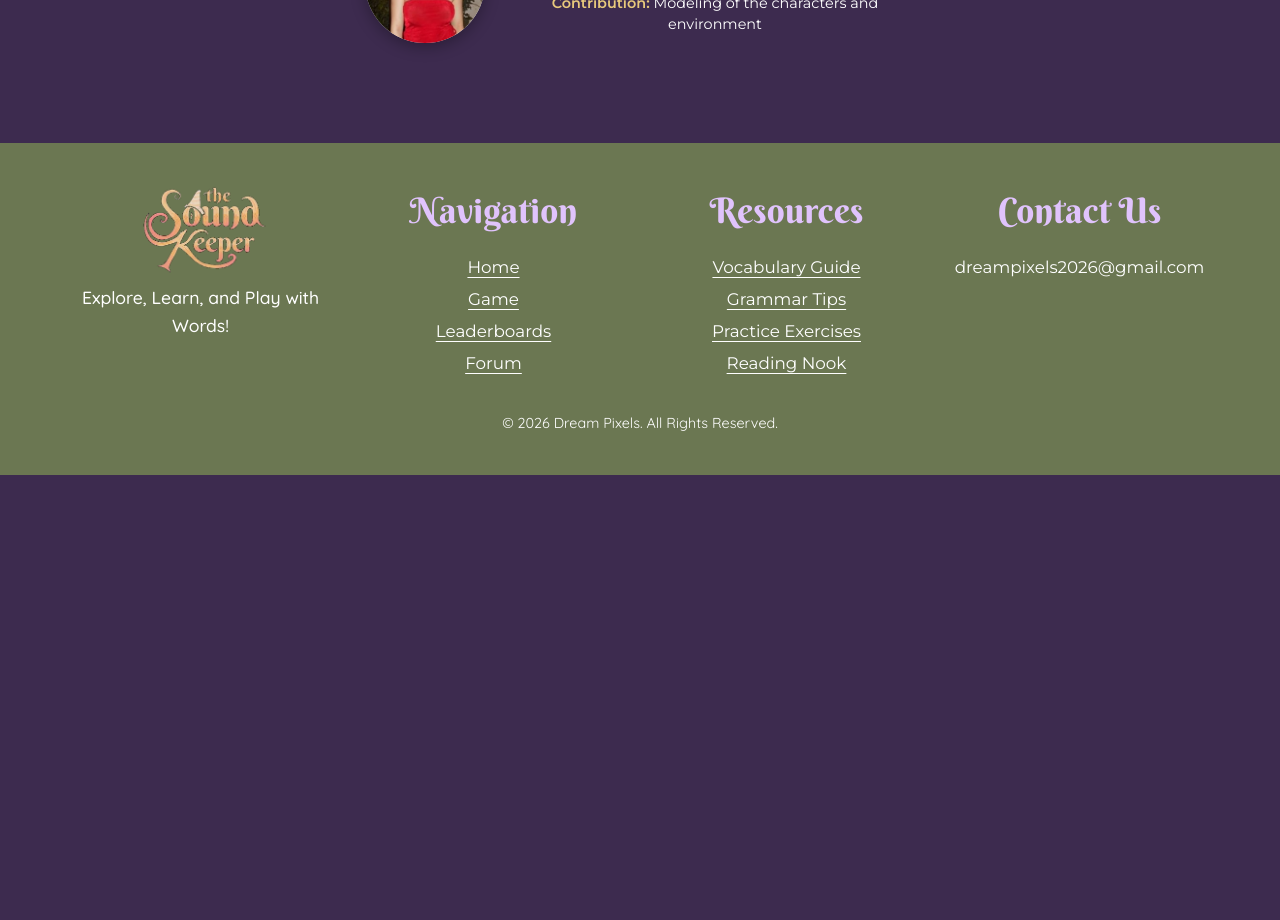
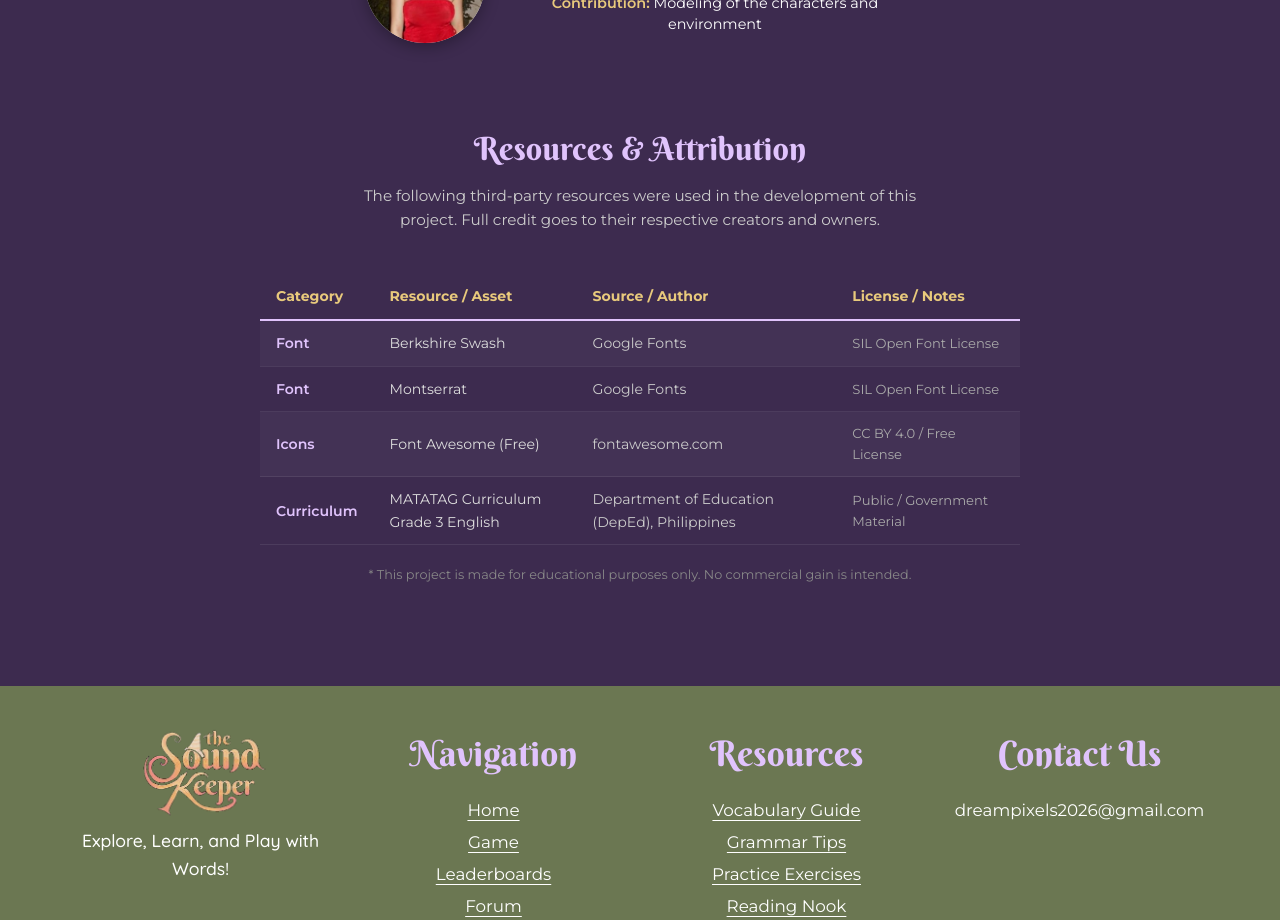
Before and after one commit to eldestdaughterr11/Magic-Reader-New-Game-Site, a React (Vite) app: page /about in a window 1280 px wide. Shown: the part 1300-2220 px from the top of the page. Before the commit the page ends 1775 px from the top, so only its background shows below. Built offline with nearby package versions, Linux system fonts and the light colour scheme; no server answers; the database is empty; sample sign-in values are in the browser's storage.

Commit message:
feat: add attribution section to About page and archive feature to Admin Lessons

```diff
--- a/src/pages/About.jsx
+++ b/src/pages/About.jsx
@@ -99,6 +99,57 @@ function About() {
         ))}
       </div>
 
+      {/* Resources & Attribution */}
+      <div style={{ marginTop: '80px' }}>
+        <div style={{ textAlign: 'center', marginBottom: '40px' }}>
+          <h2 style={{ fontFamily: 'Berkshire Swash, cursive', fontSize: '2rem', color: '#e0c3fc', marginBottom: '10px', fontWeight: '400' }}>
+            Resources &amp; Attribution
+          </h2>
+          <p style={{ fontFamily: 'Montserrat, sans-serif', color: '#ccc', fontSize: '0.95rem', maxWidth: '600px', margin: '0 auto' }}>
+            The following third-party resources were used in the development of this project. Full credit goes to their respective creators and owners.
+          </p>
+        </div>
+
+        <div style={{ overflowX: 'auto' }}>
+          <table style={{
+            width: '100%',
+            borderCollapse: 'collapse',
+            fontFamily: 'Montserrat, sans-serif',
+            fontSize: '0.88rem',
+            color: '#ddd'
+          }}>
+            <thead>
+              <tr style={{ borderBottom: '2px solid #e0c3fc' }}>
+                <th style={{ padding: '12px 16px', textAlign: 'left', color: '#e8c97c', fontWeight: '700', whiteSpace: 'nowrap' }}>Category</th>
+                <th style={{ padding: '12px 16px', textAlign: 'left', color: '#e8c97c', fontWeight: '700' }}>Resource / Asset</th>
+                <th style={{ padding: '12px 16px', textAlign: 'left', color: '#e8c97c', fontWeight: '700' }}>Source / Author</th>
+                <th style={{ padding: '12px 16px', textAlign: 'left', color: '#e8c97c', fontWeight: '700', whiteSpace: 'nowrap' }}>License / Notes</th>
+              </tr>
+            </thead>
+            <tbody>
+              {[
+                { category: 'Font', asset: 'Berkshire Swash', source: 'Google Fonts', license: 'SIL Open Font License' },
+                { category: 'Font', asset: 'Montserrat', source: 'Google Fonts', license: 'SIL Open Font License' },
+                { category: 'Icons', asset: 'Font Awesome (Free)', source: 'fontawesome.com', license: 'CC BY 4.0 / Free License' },
+                { category: 'Curriculum', asset: 'MATATAG Curriculum Grade 3 English', source: 'Department of Education (DepEd), Philippines', license: 'Public / Government Material' },
+                // Add more rows below as needed
+              ].map((row, i) => (
+                <tr key={i} style={{ borderBottom: '1px solid rgba(255,255,255,0.08)', backgroundColor: i % 2 === 0 ? 'rgba(255,255,255,0.03)' : 'transparent' }}>
+                  <td style={{ padding: '11px 16px', color: '#e0c3fc', fontWeight: '600', whiteSpace: 'nowrap' }}>{row.category}</td>
+                  <td style={{ padding: '11px 16px' }}>{row.asset}</td>
+                  <td style={{ padding: '11px 16px', color: '#ccc' }}>{row.source}</td>
+                  <td style={{ padding: '11px 16px', color: '#aaa', fontSize: '0.82rem' }}>{row.license}</td>
+                </tr>
+              ))}
+            </tbody>
+          </table>
+        </div>
+
+        <p style={{ fontFamily: 'Montserrat, sans-serif', color: '#888', fontSize: '0.8rem', marginTop: '20px', textAlign: 'center' }}>
+          * This project is made for educational purposes only. No commercial gain is intended.
+        </p>
+      </div>
+
     </div>
   );
 }
--- a/src/pages/admin/AdminLessons.jsx
+++ b/src/pages/admin/AdminLessons.jsx
@@ -7,6 +7,7 @@ function AdminLessons() {
   const [isModalOpen, setIsModalOpen] = useState(false);
   const [editingLesson, setEditingLesson] = useState(null);
   const [isSeeding, setIsSeeding] = useState(false);
+  const [showArchived, setShowArchived] = useState(false);
 
   // Form State
   const [formData, setFormData] = useState({
@@ -87,6 +88,21 @@ function AdminLessons() {
     }
   };
 
+  const handleArchive = async (lesson) => {
+    const isArchived = lesson.status === 'Archived';
+    const action = isArchived ? 'restore' : 'archive';
+    if (window.confirm(`Are you sure you want to ${action} "${lesson.title}"?`)) {
+      try {
+        const lessonRef = doc(db, 'lessons', lesson.id);
+        await updateDoc(lessonRef, { status: isArchived ? 'Draft' : 'Archived' });
+        alert(`Lesson "${lesson.title}" has been ${isArchived ? 'restored to Draft' : 'archived'}.`);
+      } catch (err) {
+        console.error('Error archiving document: ', err);
+        alert('Failed to update lesson status.');
+      }
+    }
+  };
+
   const handleOpenModal = (lesson = null) => {
     if (lesson) {
       setEditingLesson(lesson);
@@ -154,11 +170,36 @@ function AdminLessons() {
     }
   };
 
+  const activeLessons = lessons.filter(l => l.status !== 'Archived');
+  const archivedLessons = lessons.filter(l => l.status === 'Archived');
+  const displayedLessons = showArchived ? archivedLessons : activeLessons;
+
   return (
     <div>
       <div style={{ display: 'flex', justifyContent: 'space-between', alignItems: 'center', marginBottom: '20px', flexWrap: 'wrap', gap: '15px' }}>
+        <div style={{ display: 'flex', alignItems: 'center', gap: '15px' }}>
           <h2 className="admin-page-title" style={{ margin: 0 }}>Manage Lessons</h2>
+          <button
+            className="cms-btn"
+            style={{
+              backgroundColor: showArchived ? 'rgba(243,156,18,0.15)' : 'rgba(255,255,255,0.08)',
+              color: showArchived ? '#f39c12' : '#ccc',
+              border: `1px solid ${showArchived ? '#f39c12' : 'rgba(255,255,255,0.2)'}`,
+              display: 'flex',
+              alignItems: 'center',
+              gap: '6px',
+              fontSize: '0.82rem',
+              padding: '6px 12px'
+            }}
+            onClick={() => setShowArchived(prev => !prev)}
+          >
+            <i className={showArchived ? 'fa-solid fa-box-open' : 'fa-solid fa-box-archive'}></i>
+            {showArchived ? `Active (${activeLessons.length})` : `Archived (${archivedLessons.length})`}
+          </button>
+        </div>
         <div style={{ display: 'flex', gap: '10px' }}>
+          {!showArchived && (
+            <>
               <button
                 className="cms-btn"
                 style={{
@@ -178,6 +219,8 @@ function AdminLessons() {
               <button className="cms-btn cms-btn-primary" onClick={() => handleOpenModal()}>
                 <i className="fa-solid fa-plus"></i> Add New Lesson
               </button>
+            </>
+          )}
         </div>
       </div>
 
@@ -194,7 +237,7 @@ function AdminLessons() {
             </tr>
           </thead>
           <tbody>
-            {lessons.map(lesson => (
+            {displayedLessons.map(lesson => (
               <tr key={lesson.id}>
                 <td style={{ fontSize: '0.8em', color: '#ccc' }}>{lesson.id.substring(0, 5)}...</td>
                 <td><strong>{lesson.title}</strong></td>
@@ -205,19 +248,35 @@ function AdminLessons() {
                     padding: '5px 10px',
                     borderRadius: '20px',
                     fontSize: '0.8rem',
-                    backgroundColor: lesson.status === 'Published' ? 'rgba(72, 187, 120, 0.2)' : 'rgba(243, 156, 18, 0.2)',
-                    color: lesson.status === 'Published' ? '#a8e6cf' : '#f39c12'
+                    backgroundColor: lesson.status === 'Published' ? 'rgba(72, 187, 120, 0.2)' : lesson.status === 'Archived' ? 'rgba(156,163,175,0.2)' : 'rgba(243, 156, 18, 0.2)',
+                    color: lesson.status === 'Published' ? '#a8e6cf' : lesson.status === 'Archived' ? '#9ca3af' : '#f39c12'
                   }}>
                     {lesson.status}
                   </span>
                 </td>
-                <td style={{ display: 'flex', gap: '10px' }}>
+                <td style={{ display: 'flex', gap: '8px', flexWrap: 'wrap' }}>
+                  {!showArchived && (
                     <button
                       className="cms-btn cms-btn-warning"
                       style={{ padding: '5px 10px', fontSize: '0.8rem' }}
                       onClick={() => handleOpenModal(lesson)}
                     >
                       Edit
+                    </button>
+                  )}
+                  <button
+                    className="cms-btn"
+                    style={{
+                      padding: '5px 10px',
+                      fontSize: '0.8rem',
+                      backgroundColor: showArchived ? 'rgba(72,187,120,0.15)' : 'rgba(156,163,175,0.15)',
+                      color: showArchived ? '#a8e6cf' : '#9ca3af',
+                      border: `1px solid ${showArchived ? 'rgba(72,187,120,0.4)' : 'rgba(156,163,175,0.4)'}`
+                    }}
+                    onClick={() => handleArchive(lesson)}
+                  >
+                    <i className={showArchived ? 'fa-solid fa-box-open' : 'fa-solid fa-box-archive'} style={{ marginRight: '4px' }}></i>
+                    {showArchived ? 'Restore' : 'Archive'}
                   </button>
                   <button
                     className="cms-btn cms-btn-danger"
@@ -229,9 +288,11 @@ function AdminLessons() {
                 </td>
               </tr>
             ))}
-            {lessons.length === 0 && (
+            {displayedLessons.length === 0 && (
               <tr>
-                <td colSpan="6" style={{ textAlign: 'center', padding: '20px' }}>No lessons found. Create one now!</td>
+                <td colSpan="6" style={{ textAlign: 'center', padding: '20px' }}>
+                  {showArchived ? 'No archived lessons.' : 'No lessons found. Create one now!'}
+                </td>
               </tr>
             )}
           </tbody>
```
Lines whose indentation alone changed are shown as unchanged.
